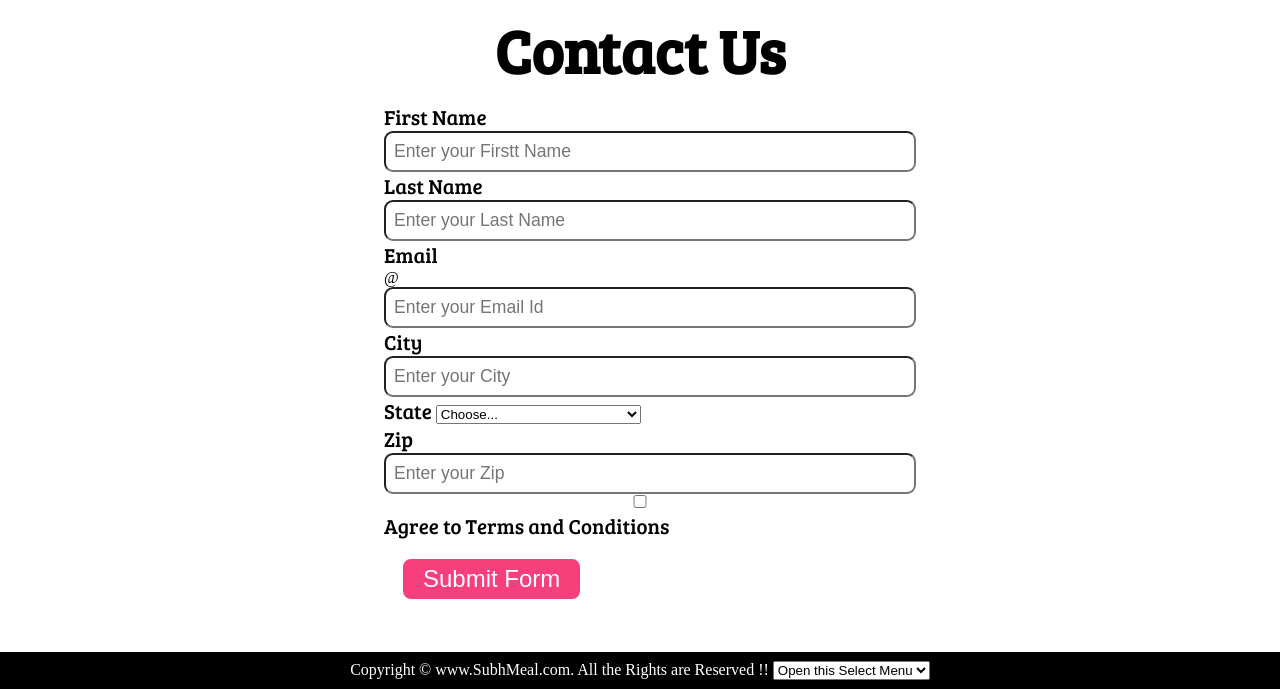
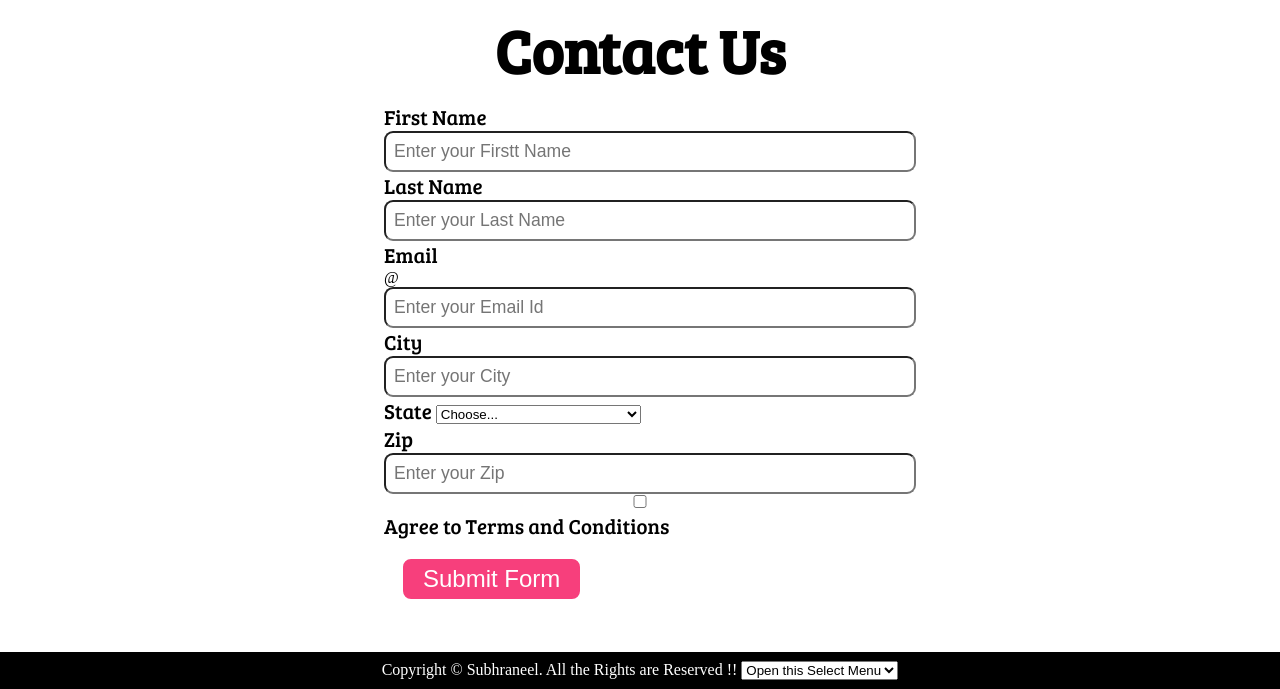
Before and after one commit to Subhraneel77/SubhMeal, a plain HTML site: page index.html in a window 1280 px wide. Shown: the part 2216-2905 px from the top of the page. Drawn offline with Linux system fonts and the light colour scheme; a web font is replaced by a local one.

Commit message:
Update index.html

```diff
--- a/index.html
+++ b/index.html
@@ -172,7 +172,7 @@
 
     <footer>
         <div class="center ">
-            Copyright &copy; www.SubhMeal.com. All the Rights are Reserved !!
+            Copyright &copy; Subhraneel. All the Rights are Reserved !!
             <select class="form-select form-select-lg mb-3 " aria-label=".form-select-lg example ">
                 <option selected>Open this Select Menu</option>
                 <option value="1 ">Linkdlen</option>
```
